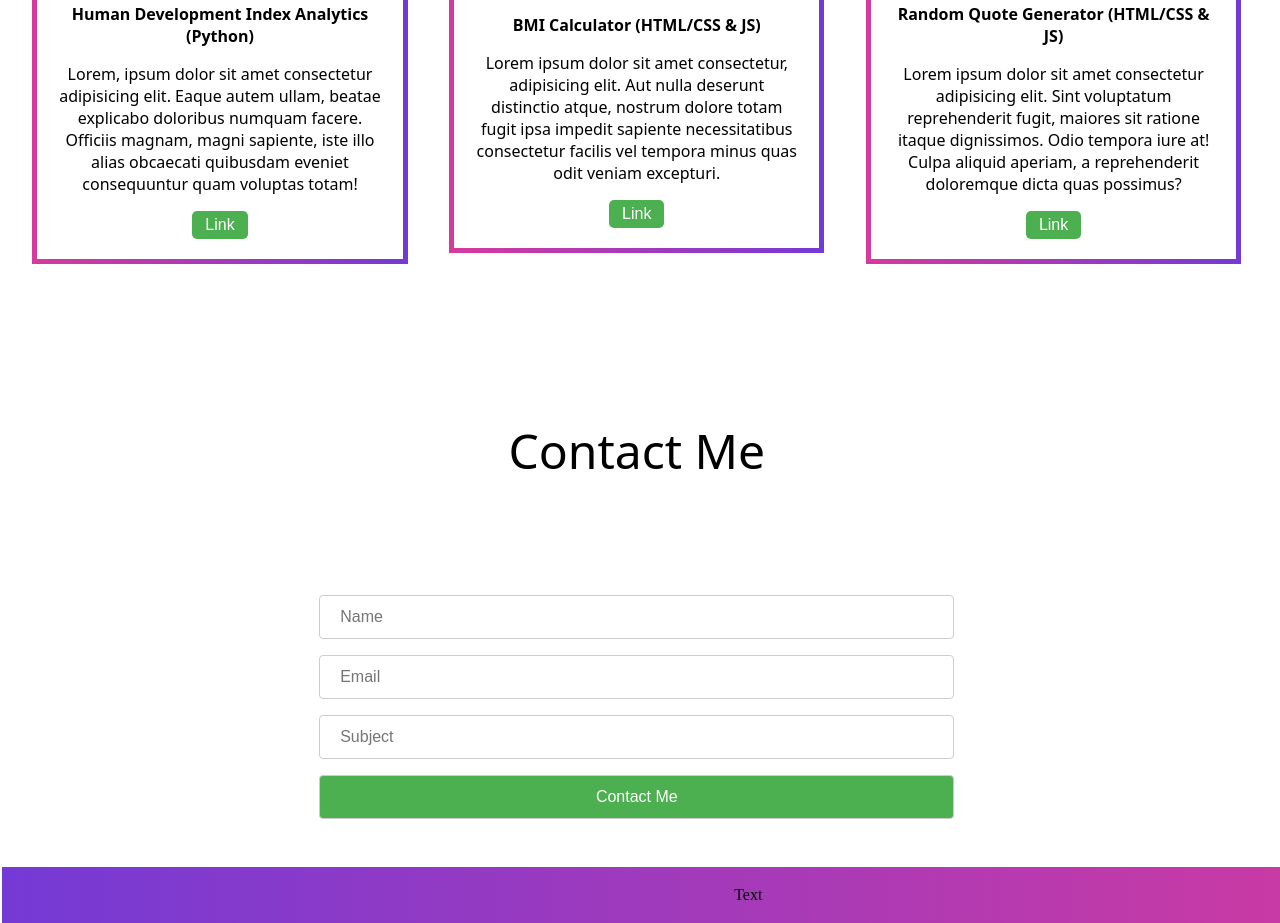
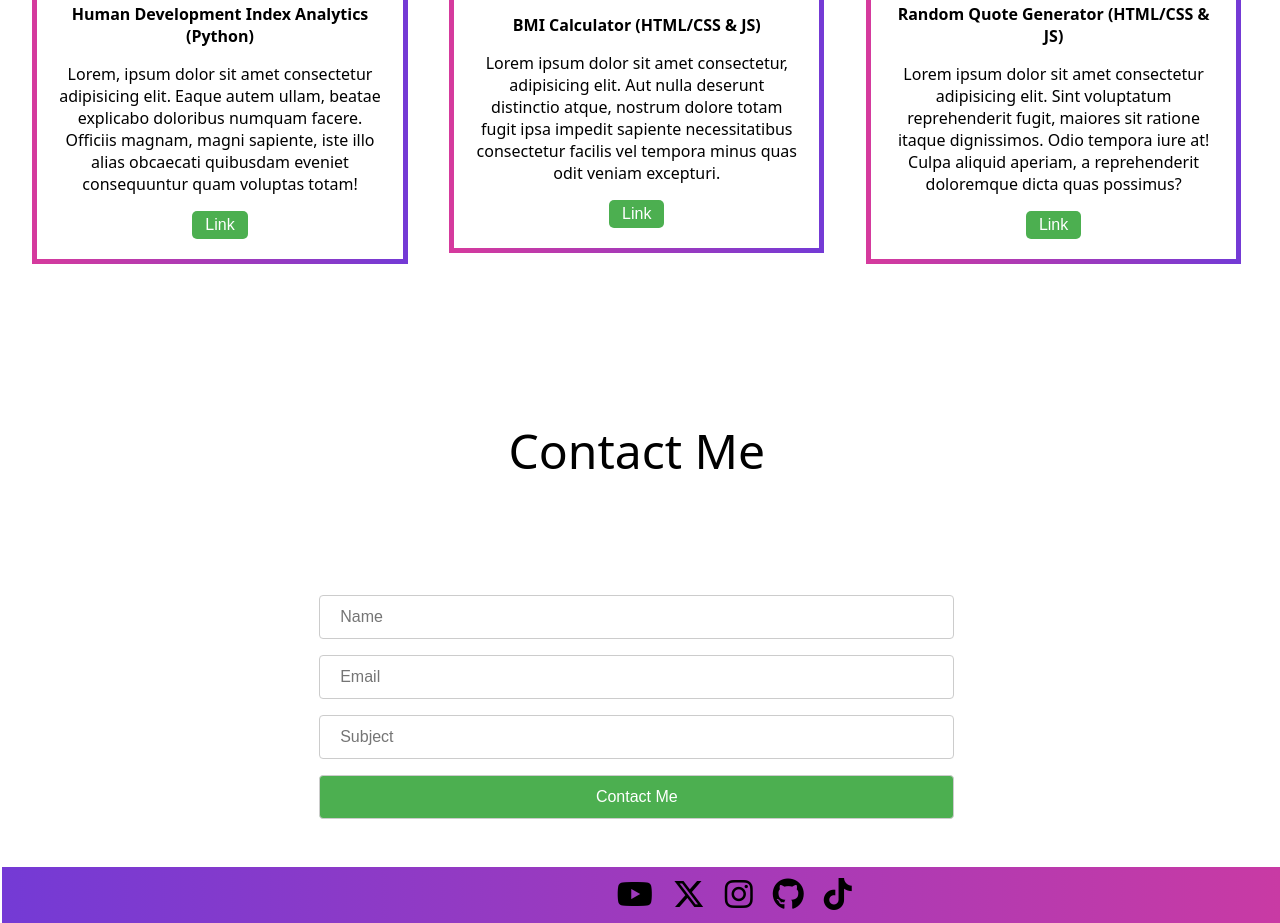
Before and after one commit to LuqmanMC305/my-portfolio, a plain HTML site: page index.html in a window 1280 px wide. Shown: the part 2765-3688 px from the top of the page. Drawn offline with Linux system fonts and the light colour scheme.

Commit message:
Added anchor tag to contact icons

```diff
--- a/index.html
+++ b/index.html
@@ -5,6 +5,7 @@
     <meta name="viewport" content="width=device-width, initial-scale=1.0">
     <title>My Portfolio</title>
     <link href="style.css" rel="stylesheet">
+    <script src="https://kit.fontawesome.com/e5b14b2403.js" crossorigin="anonymous"></script>
 </head>
 <body>
 
@@ -141,7 +142,23 @@
 
     <!--Contact Bar-->
     <div class="contactBar">
-        <p class="barIcon">Text</p>
+        <div class="iconContainer">
+            <a href="https://www.youtube.com/" class="iconAnchor" target="_blank">
+                <i class="fa-brands fa-youtube fa-2xl"></i>
+            </a>
+            <a href="https://www.x.com/" class="iconAnchor" target="_blank">
+                <i class="fa-brands fa-x-twitter fa-2xl"></i>
+            </a>
+            <a href="https://www.instagram.com/" class="iconAnchor" target="_blank">
+                <i class="fa-brands fa-instagram fa-2xl"></i>
+            </a>
+            <a href="https://www.github.com/" class="iconAnchor" target="_blank">
+                <i class="fa-brands fa-github fa-2xl"></i>
+            </a>
+            <a href="https://www.youtube.com/watch?v=dQw4w9WgXcQ" class="iconAnchor" target="_blank">
+                <i class="fa-brands fa-tiktok fa-2xl"></i>
+            </a>
+        </div>
     </div>
 
 
--- a/style.css
+++ b/style.css
@@ -205,3 +205,14 @@ input{
     right: 50%;
 
 }
+
+.iconContainer{
+    display: flex;
+    flex-direction: row;
+    gap: 20px;
+
+}
+
+.iconContainer .iconAnchor{
+    color: black;
+}
```
